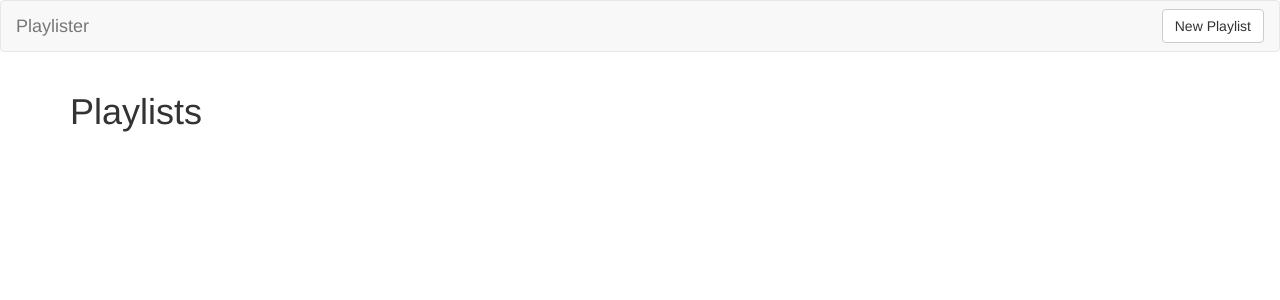
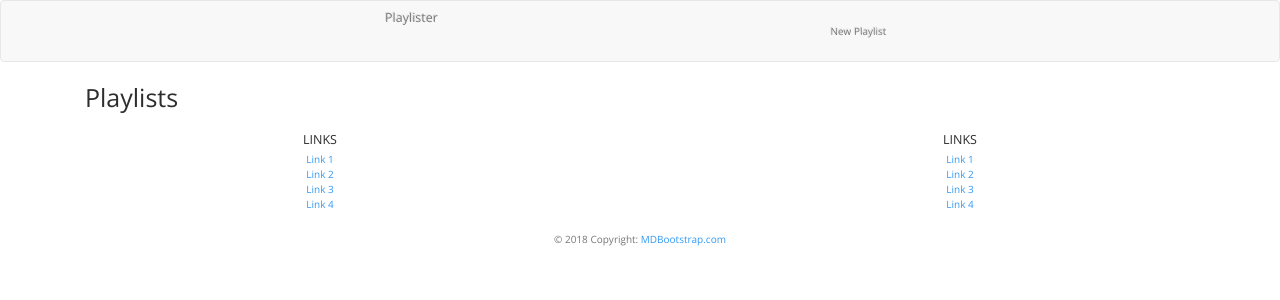
Before and after one commit to RobotGyal/Playlister-Tutorial, a Flask app: page / in a window 1280 px wide. Shown: the top 300 px of the page. Run offline with Flask 2, Linux system fonts and the light colour scheme; data that the repository does not hold is empty; some libraries are stand-ins or nearby versions.

Commit message:
added bells and whistles

```diff
--- a/app.py
+++ b/app.py
@@ -2,6 +2,7 @@ from flask import Flask, render_template, request, redirect, url_for
 from pymongo import MongoClient
 from bson.objectid import ObjectId
 import os
+from datetime import datetime
 
 
 # client = MongoClient()
@@ -37,7 +38,8 @@ def playlists_submit():
     'title': request.form.get('title'),
     'description': request.form.get('description'),
     'videos': request.form.get('videos').split(),
-    'rating': request.form.get('rating')
+    'rating': request.form.get('rating'),
+    'created_at': datetime.now()
     }
     playlist_id = playlists.insert_one(playlist).inserted_id
     return redirect(url_for('playlists_show', playlist_id=playlist_id))
--- a/templates/base.html
+++ b/templates/base.html
@@ -6,6 +6,7 @@
   <title>Playlister</title>
   <!-- Latest compiled and minified CSS -->
   <link rel='stylesheet' href='https://maxcdn.bootstrapcdn.com/bootstrap/3.3.7/css/bootstrap.min.css'>
+  <link rel='stylesheet' href='https://bootswatch.com/4/spacelab/bootstrap.min.css'>
 </head>
 <body>
 
@@ -16,6 +17,38 @@
       {% endblock %}
   </div>
 
+
+  <!-- Footer -->
+<footer class='page-footer font-small blue pt-4'>
+  <div class='container-fluid text-center'>
+       <div class='row'>
+       <hr class='clearfix w-100 d-md-none pb-3'>
+       <div class='col-md-6 mb-md-0 mb-3'>
+           <h5 class='text-uppercase'>Links</h5>
+           <ul class='list-unstyled'>
+               <li><a href='#!'>Link 1</a></li>
+               <li><a href='#!'>Link 2</a></li>
+               <li><a href='#!'>Link 3</a></li>
+               <li><a href='#!'>Link 4</a></li>
+           </ul>
+       </div>
+       <div class='col-md-6 mb-md-0 mb-3'>
+           <h5 class='text-uppercase'>Links</h5>
+           <ul class='list-unstyled'>
+               <li><a href='#!'>Link 1</a></li>
+               <li><a href='#!'>Link 2</a></li>
+               <li><a href='#!'>Link 3</a></li>
+               <li><a href='#!'>Link 4</a></li>
+           </ul>
+       </div>
+       </div>
+  </div>
+  <div class='footer-copyright text-center py-3'>© 2018 Copyright:
+     <a href='https://mdbootstrap.com/education/bootstrap/'> MDBootstrap.com</a>
+  </div>
+</footer>
+
+
     <!-- Latest compiled and minified JavaScript -->
     <script src='https://maxcdn.bootstrapcdn.com/bootstrap/3.3.7/js/bootstrap.min.js'></script>
 </body>
--- a/templates/playlists_show.html
+++ b/templates/playlists_show.html
@@ -4,6 +4,11 @@
 <div class='row'>
     <div class='col-sm-6 col-sm-offset-3'>
         <h1>{{ playlist.title }}</h1>
+
+        {% if playlist.created_at %}
+        <p class='text-muted'>Created on {{ playlist.created_at.strftime('%A, %d %B, %Y') }}
+            at {{ playlist.created_at.strftime('%I:%M %p') }}</p>        {% endif %}
+
         <h2>{{ playlist.description }}</h2>
         {% for video in playlist.videos %}
             <div class="card"><div class="card-body">
```
